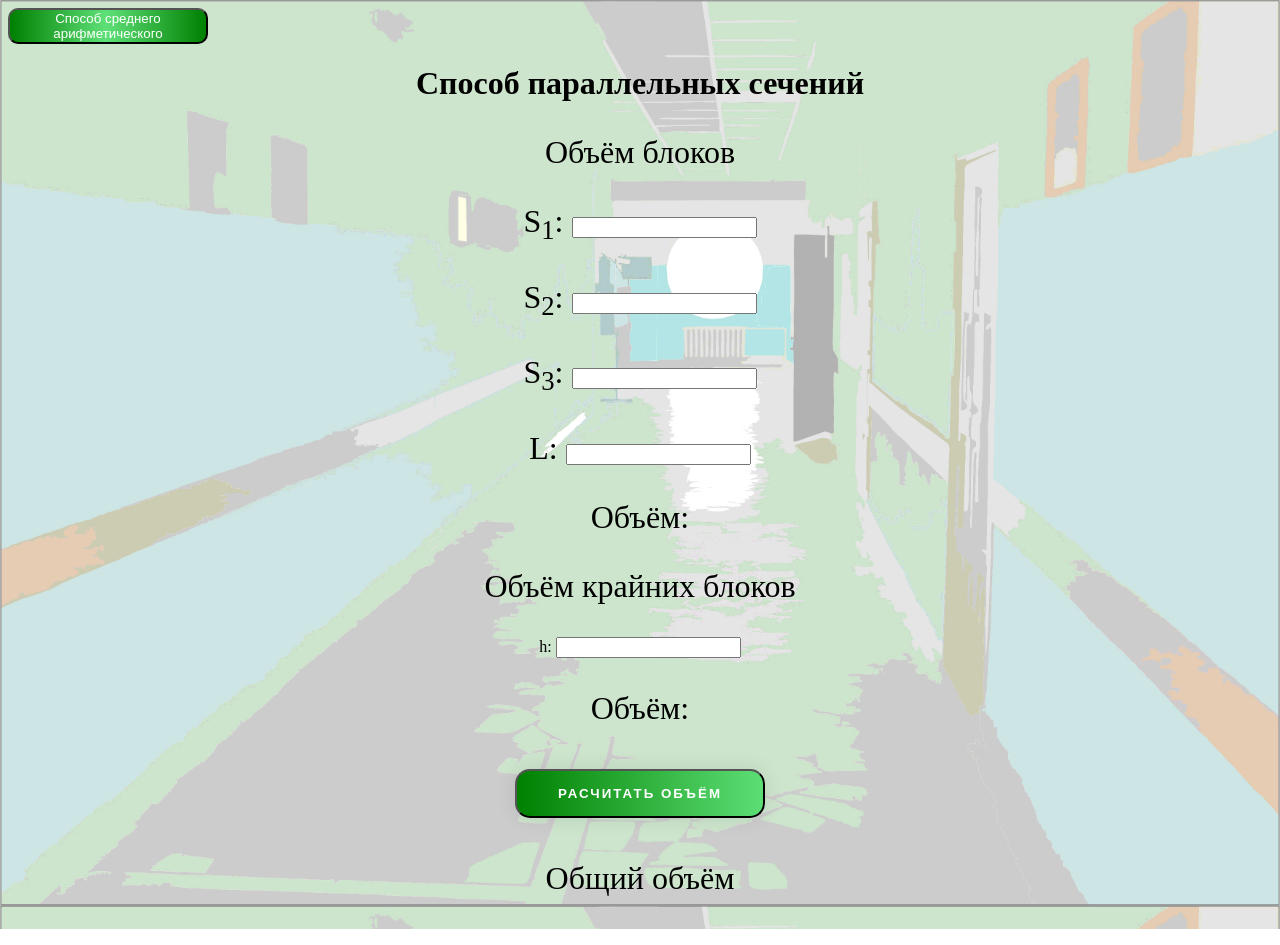
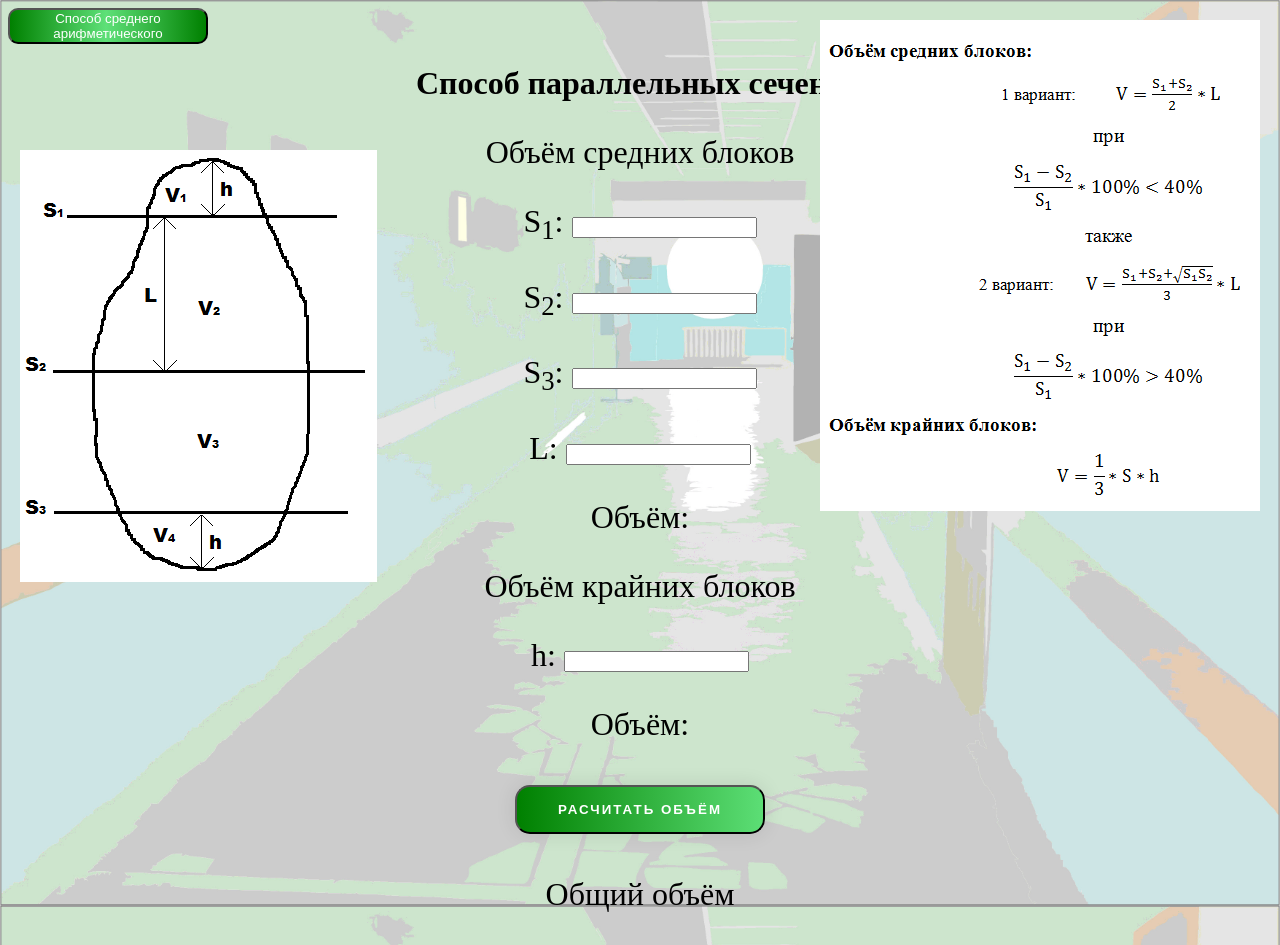
Before and after one commit to frinm0/frinm0.github.io, a plain HTML site: page walk2.html in a window 1280 px wide. Drawn offline with Linux system fonts and the light colour scheme.

Commit message:
Update walk2.html

```diff
--- a/walk2.html
+++ b/walk2.html
@@ -13,7 +13,7 @@
 <center>
 	<h1>Способ параллельных сечений</h1>
 	<div>
-		<p class="text">Объём блоков</p>
+		<p class="text">Объём средних блоков</p>
 		<p class="text">S<sub>1</sub>: <input type="number" id="s1"></p>
 		<p class="text">S<sub>2</sub>: <input type="number" id="s2"></p>
 		<p class="text">S<sub>3</sub>: <input type="number" id="s3"></p>
@@ -22,7 +22,7 @@
 	</div>
 	<div>
 		<p class="text">Объём крайних блоков</p>
-		<p>h: <input type="number" id="h"></p>
+		<p class="text">h: <input type="number" id="h"></p>
 		<p id="vko" class="text">Объём: </p>
 	</div>
 	<div>
@@ -30,5 +30,7 @@
 		<p id="result" class="text">Общий объём</p>
 	</div>
 </center>
+<img class="form" src="form.jpg">
+<img class="sech" src="sech.jpg">
 </body>
 </html>
```
